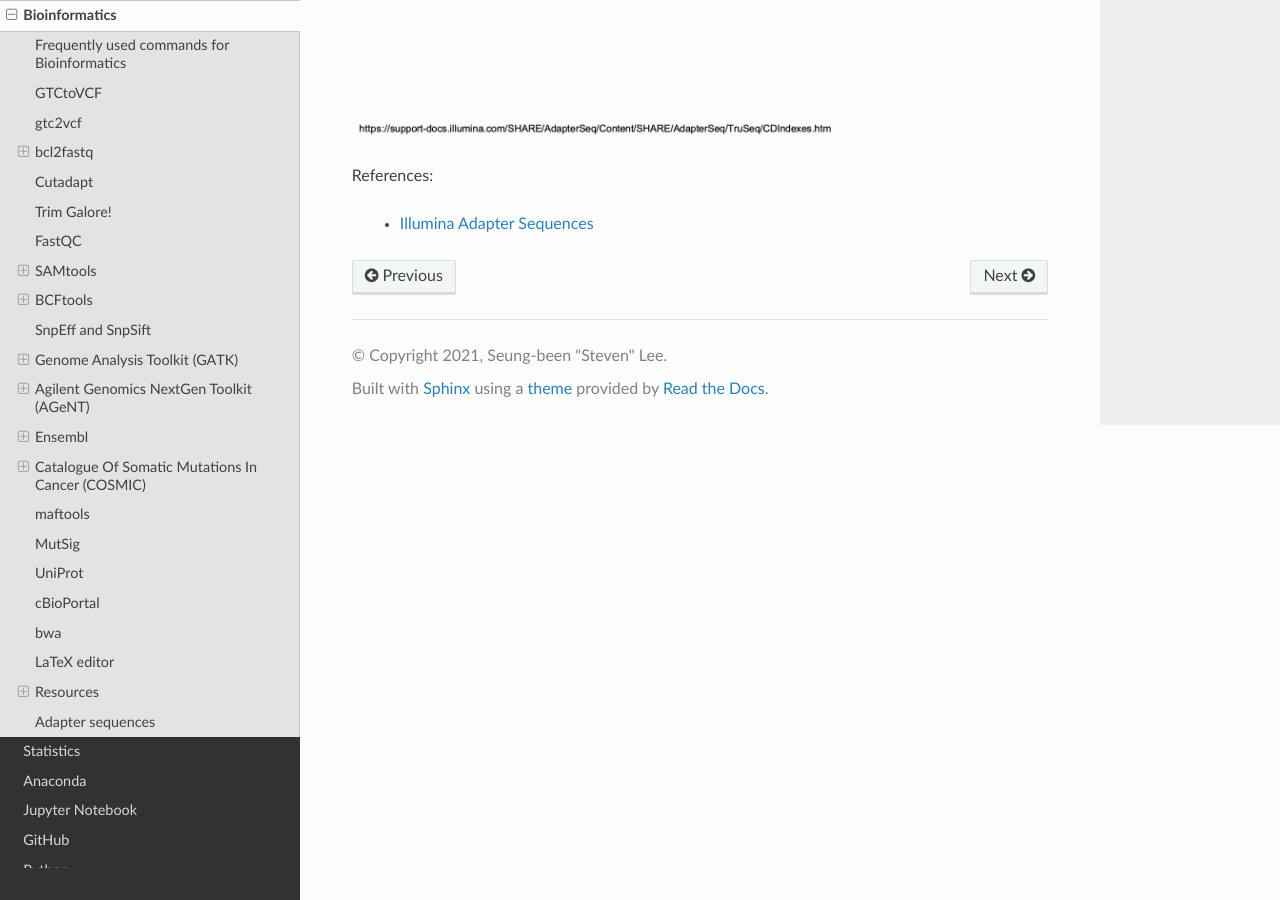
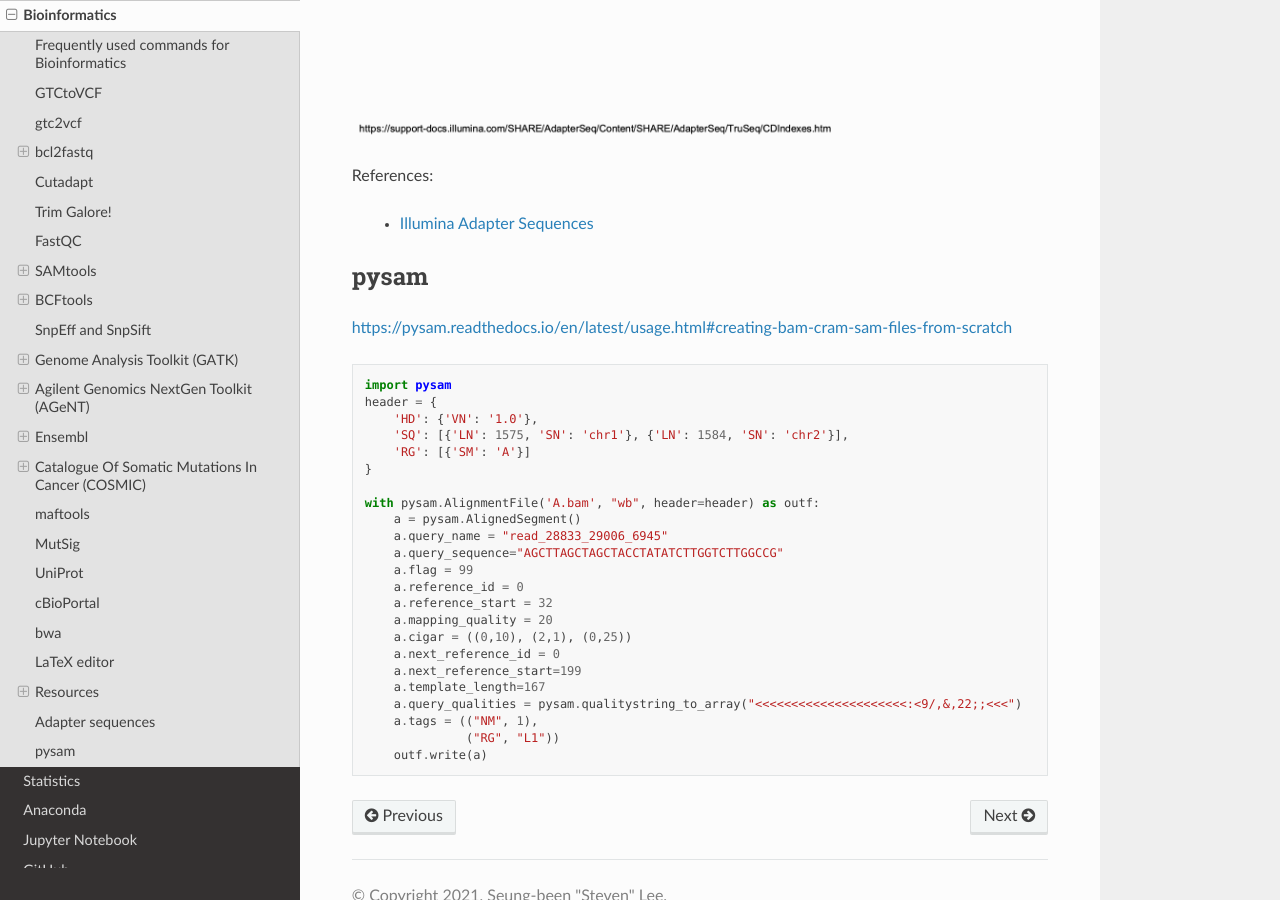
Before and after one commit to sbslee/notes, a Sphinx documentation site: the page built from docs/bioinformatics.rst, in a window 1280 px wide and 900 px high, scrolled down 16303 px. Built offline with Sphinx 7.4.7 and the Read the Docs theme 2.0.0, drawn with Linux system fonts in a browser that asks for light colours.

Commit message:
Update notes

```diff
--- a/docs/bioinformatics.rst
+++ b/docs/bioinformatics.rst
@@ -761,3 +761,34 @@ Examples:
 References:
 
   - `Illumina Adapter Sequences <https://support-docs.illumina.com/SHARE/AdapterSeq/Content/SHARE/AdapterSeq/AdapterSequencesIntro.htm>`__
+
+pysam
+=====
+
+https://pysam.readthedocs.io/en/latest/usage.html#creating-bam-cram-sam-files-from-scratch
+
+.. code:: python3
+
+    import pysam
+    header = {
+        'HD': {'VN': '1.0'},
+        'SQ': [{'LN': 1575, 'SN': 'chr1'}, {'LN': 1584, 'SN': 'chr2'}],
+        'RG': [{'SM': 'A'}]
+    }
+
+    with pysam.AlignmentFile('A.bam', "wb", header=header) as outf:
+        a = pysam.AlignedSegment()
+        a.query_name = "read_28833_29006_6945"
+        a.query_sequence="AGCTTAGCTAGCTACCTATATCTTGGTCTTGGCCG"
+        a.flag = 99
+        a.reference_id = 0
+        a.reference_start = 32
+        a.mapping_quality = 20
+        a.cigar = ((0,10), (2,1), (0,25))
+        a.next_reference_id = 0
+        a.next_reference_start=199
+        a.template_length=167
+        a.query_qualities = pysam.qualitystring_to_array("<<<<<<<<<<<<<<<<<<<<<:<9/,&,22;;<<<")
+        a.tags = (("NM", 1),
+                  ("RG", "L1"))
+        outf.write(a)
```
